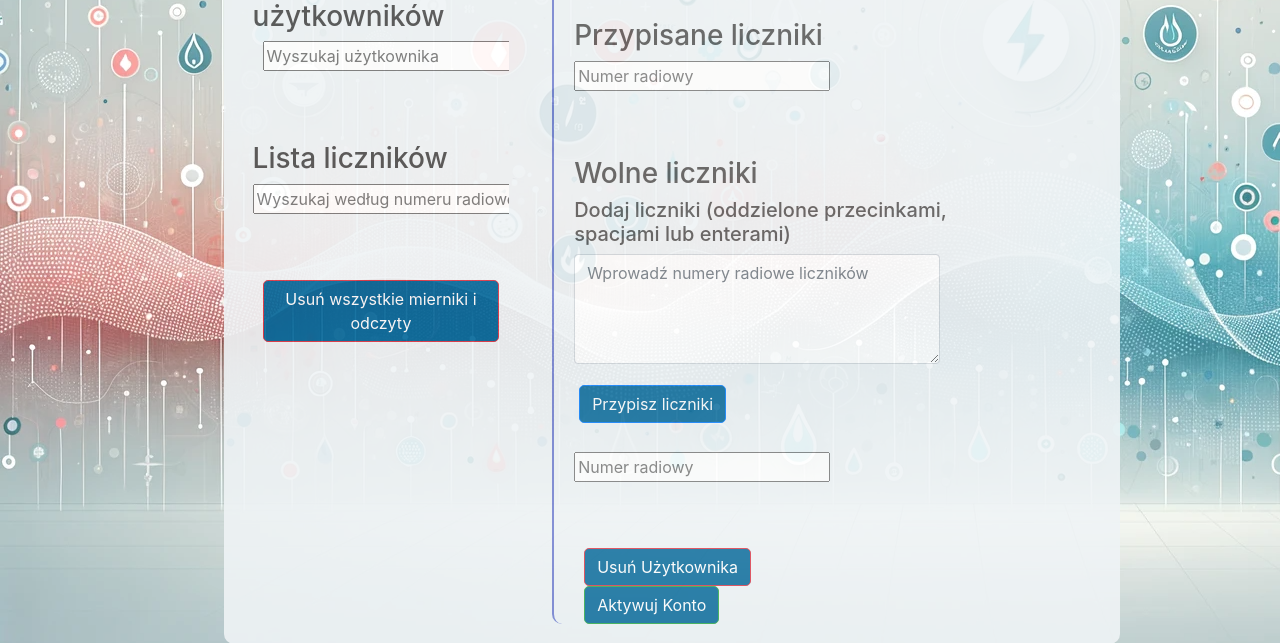
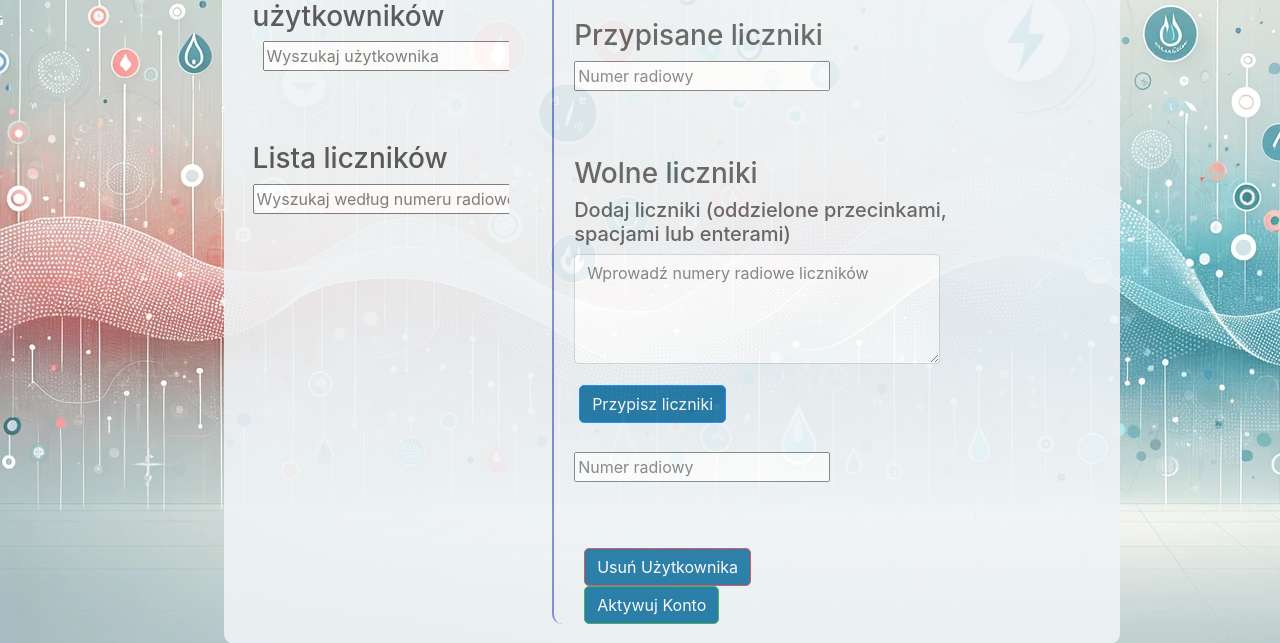
Before and after one commit to Wojtekadamski/wodomierze-online, a Flask app: template templates/user_overview.html in a window 1280 px wide. Shown: the part 351-994 px from the top of the page. Run offline with Flask 3, Linux system fonts and the light colour scheme; the template is opened without the code that fills it: values that come from a table or form of the project are taken from there, others are empty; some libraries are stand-ins or nearby versions.

Commit message:
wprowadzono poprawki V_2.0.3 - poprawa działania ekspeymentalnej wersji

```diff
--- a/templates/admin_panel.html
+++ b/templates/admin_panel.html
@@ -42,7 +42,7 @@
     <h3 class="d-none d-lg-block">Lista liczników</h3>
     <div class="collapse" id="meterListCollapse">
 
-    <input type="text" id="search-meter-input" style="width: 320px" placeholder="Wyszukaj według numeru radiowego" >
+        <input type="text" id="search-meter-input" style="width: 320px" placeholder="Wyszukaj według numeru radiowego" ><inp
     <ul class="user-list limited-list" style="width: 320px"  id="meter-list">
         {% for meter in meters %}
             <li class="meter-item">
@@ -51,9 +51,7 @@
         {% endfor %}
     </ul>
     </div>
-<form method="POST" action="{{ url_for('main_routes.delete_meters') }}">
-    <button type="submit" class="btn btn-danger">Usuń wszystkie mierniki i odczyty</button>
-</form>
+
    </div>
 <div class="right-box user-overview-container">
 
```
